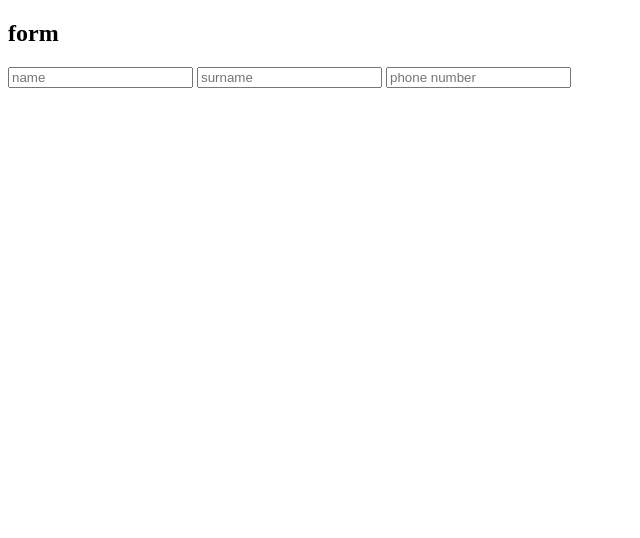
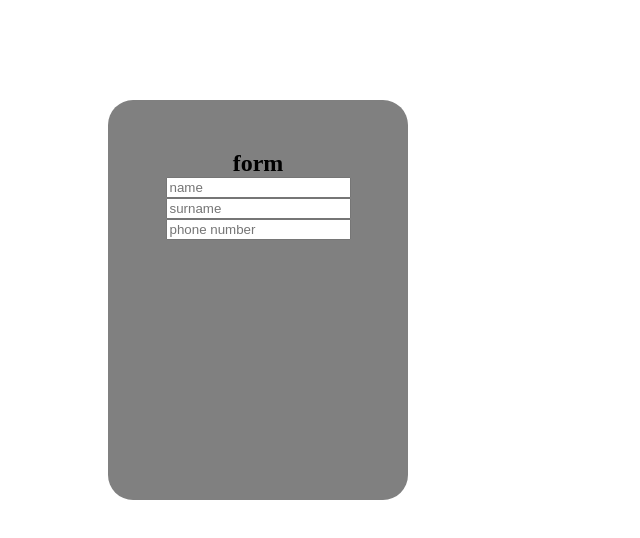
Before and after one commit to the-rustambek/test123456, a plain HTML site: page akmal.html in a window 1280 px wide. Shown: the whole page, without its empty margins (0-640 px from the left). Drawn offline with Linux system fonts and the light colour scheme.

Commit message:
Form designed

```diff
--- a/akmal.html
+++ b/akmal.html
@@ -4,11 +4,31 @@
     <meta charset="UTF-8" />
     <meta name="viewport" content="width=device-width, initial-scale=1.0" />
     <title>Document</title>
+    <style>
+      .form {
+        margin: auto;
+      }
+      .container {
+        text-align: center;
+        margin: 100px;
+        padding: 50px;
+        width: 200px;
+        height: 300px;
+        background: gray;
+        border-radius: 25px;
+        gap: 20px;
+      }
+      .aaa {
+        gap: 20px;
+      }
+    </style>
   </head>
   <body>
-    <h2>form</h2>
-    <input type="text" placeholder="name" />
-    <input type="text" placeholder="surname" />
-    <input type="text" placeholder="phone number" />
+    <div class="container">
+      <h2 class="form">form</h2>
+      <input class="aaa" type="text" placeholder="name" />
+      <input class="aaa" type="text" placeholder="surname" />
+      <input class="aaa" type="text" placeholder="phone number" />
+    </div>
   </body>
 </html>
```
